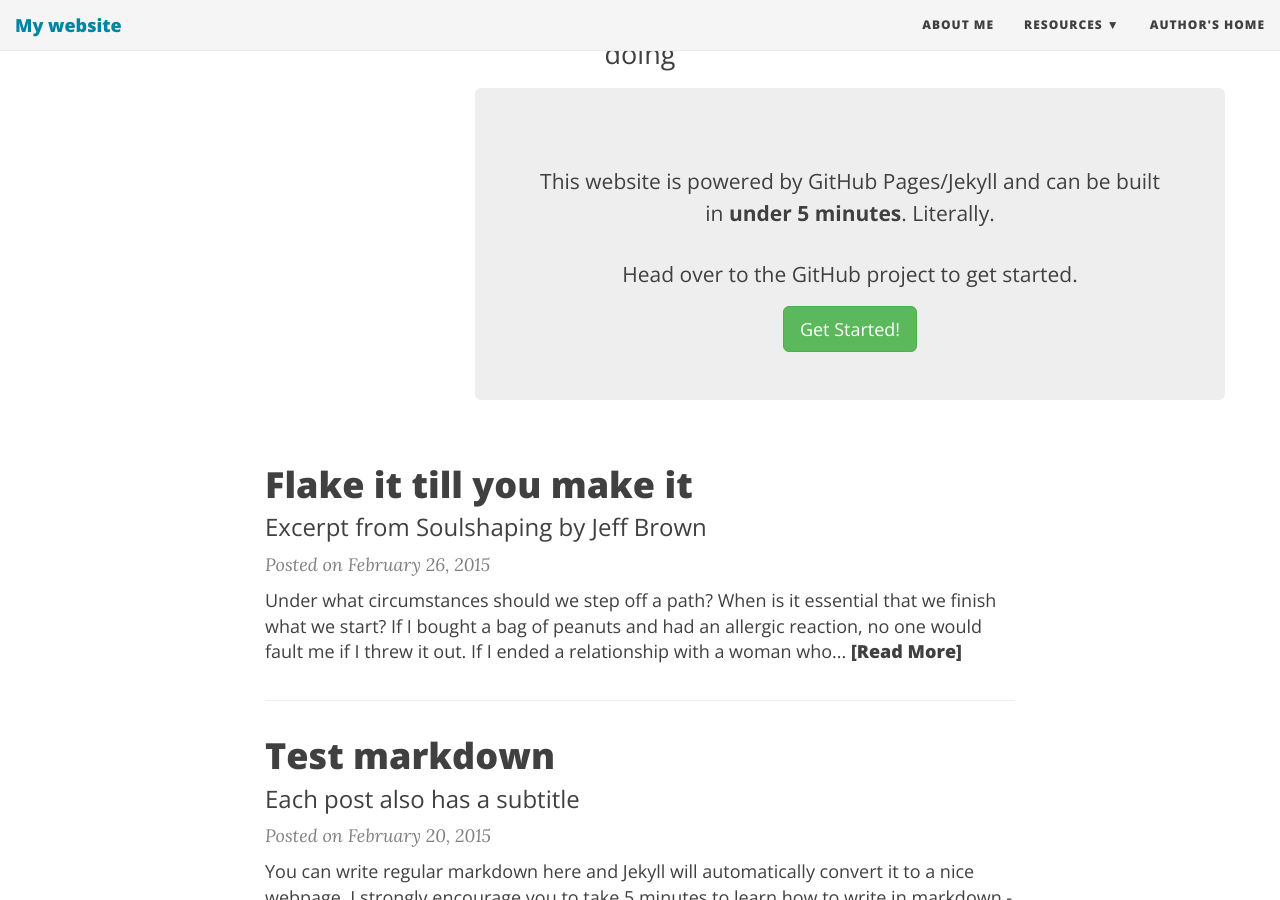
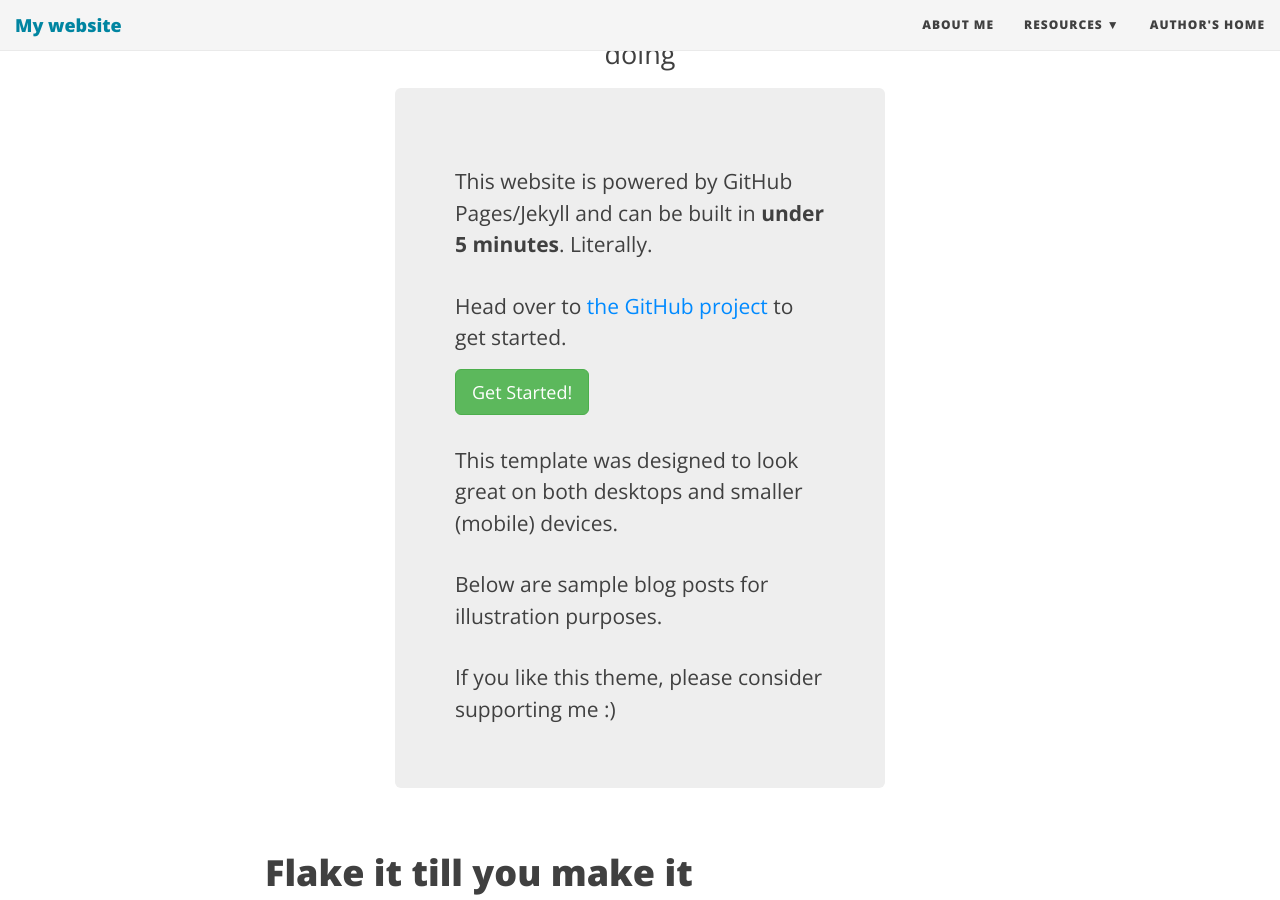
Before and after one commit to TylerAC/TylerAC.github.io, a Jekyll site: the page built from index.html, in a window 1280 px wide and 900 px high, scrolled down 243 px. Built offline with Jekyll 4.4.1, drawn with Linux system fonts in a browser that asks for light colours; nearby versions of some CDN libraries; the list of posts is cut into pages by our own code.

Commit message:
remove main

```diff
--- a/index.html
+++ b/index.html
@@ -4,16 +4,18 @@ title: Tyler's island
 subtitle: This is where I will tell my friends way too much about I am doing
 use-site-title: true
 ---
-<div class="container" role="main" align="center">
-  <div class="row">
-    <div class="col-lg-8 col-lg-offset-2 col-md-10 col-md-offset-1">
-      <div class="main-explain-area jumbotron">
-        <p>This website is powered by GitHub Pages/Jekyll and can be built in <strong>under 5 minutes</strong>. Literally.</p>
-        <p>Head over to the GitHub project to get started.</p>
-        <div class="get-started-wrap">
-          <a class="btn btn-success btn-lg get-started-btn" href="https://github.com/TylerAC">Get Started!</a>
-        </div>
+<div class="row">
+  <div class="col-lg-8 col-lg-offset-2 col-md-10 col-md-offset-1">
+    <div class="main-explain-area jumbotron">
+      <p>This website is powered by GitHub Pages/Jekyll and can be built in <strong>under 5 minutes</strong>. Literally.</p>
+      <p>Head over to <a href="https://github.com/daattali/beautiful-jekyll#readme">the GitHub project</a>
+        to get started.</p>
+      <div class="get-started-wrap">
+        <a class="btn btn-success btn-lg get-started-btn" href="https://github.com/daattali/beautiful-jekyll#readme">Get Started!</a>
       </div>
+      <p>This template was designed to look great on both desktops and smaller (mobile) devices.</p>
+      <p>Below are sample blog posts for illustration purposes.</p>
+      <p>If you like this theme, please consider supporting me :)</p>
     </div>
   </div>
 </div>
```
